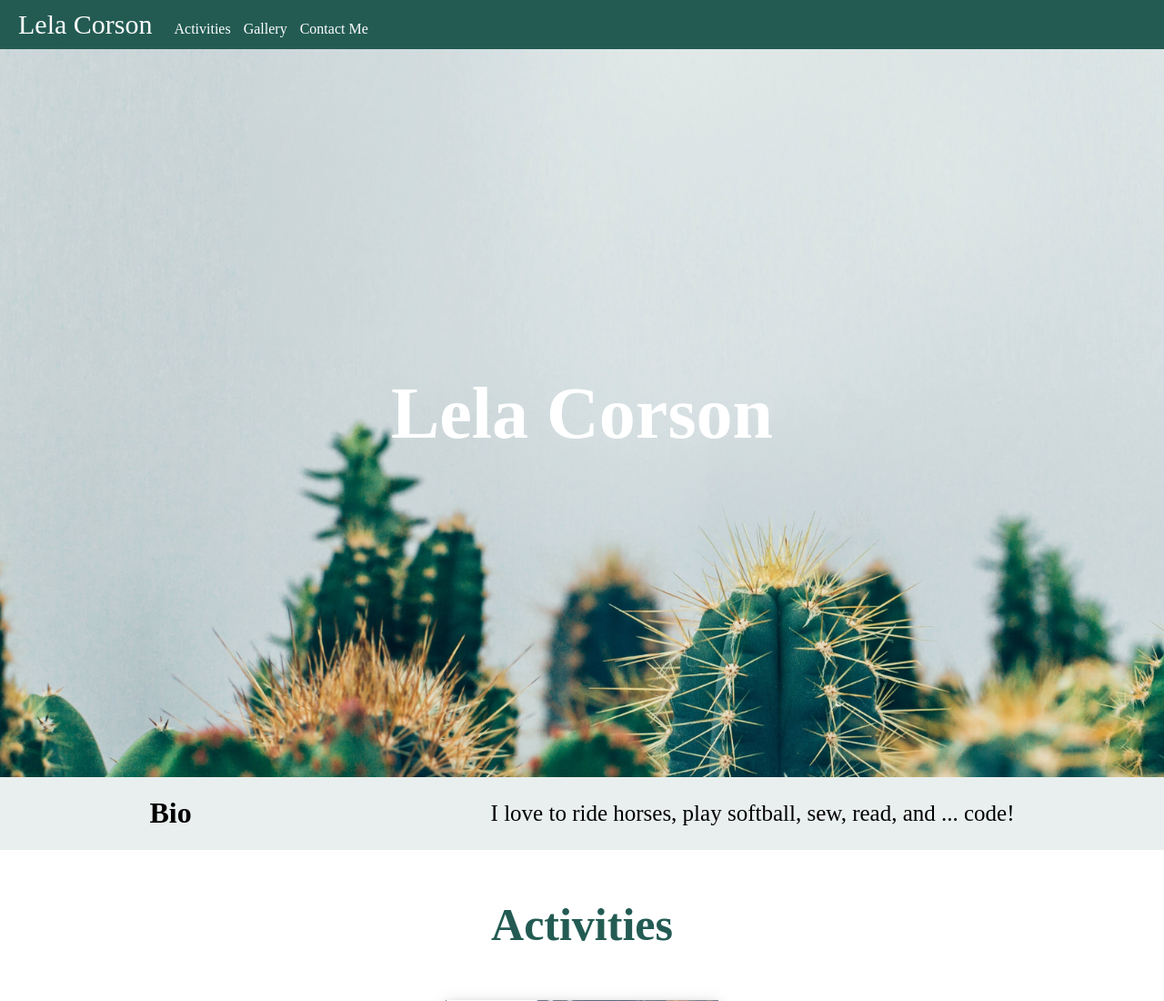
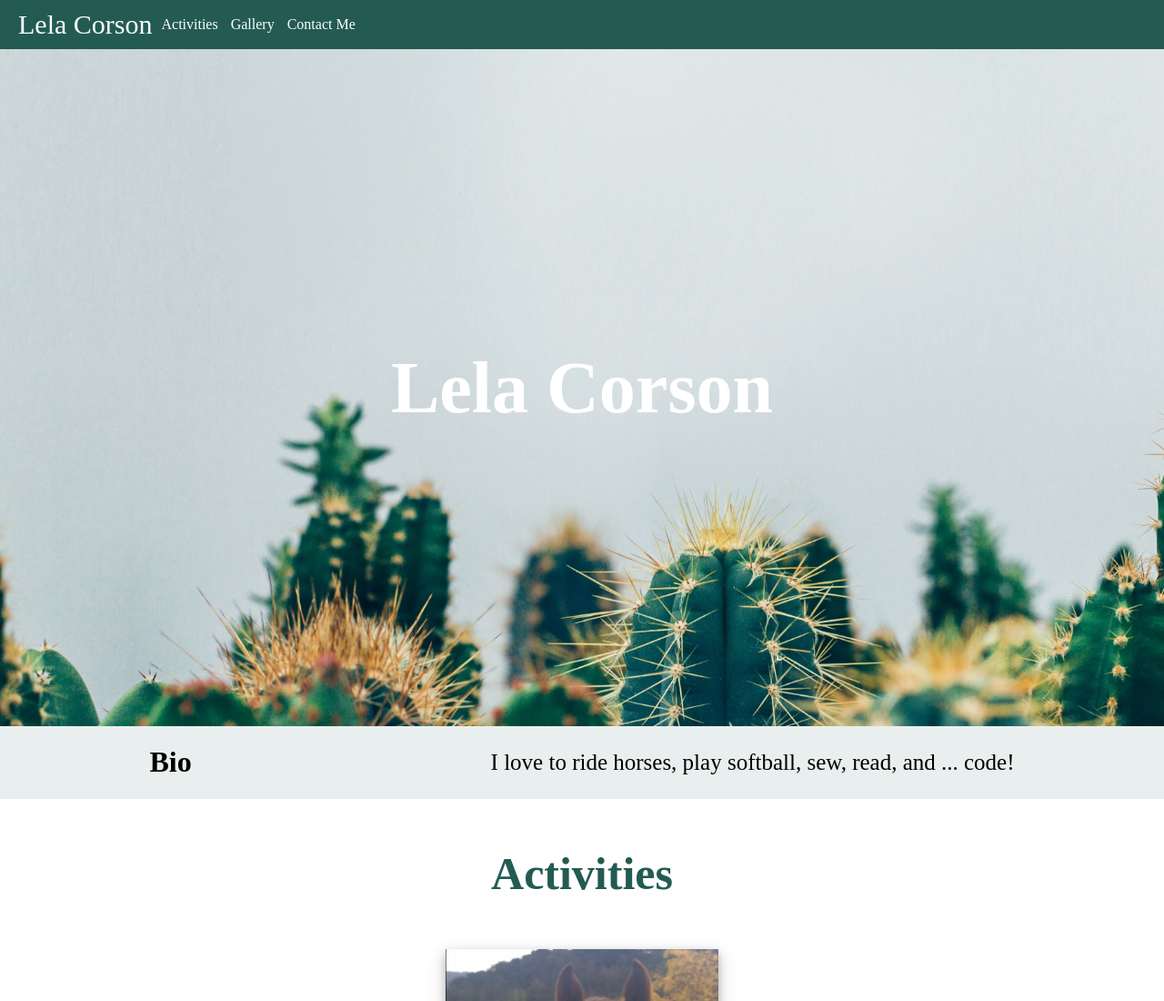
Before and after one commit to lelajcorson/GWC-personal-website-demo, a plain HTML site: page index.html in a window 1280 px wide. Shown: the top 1100 px of the page at 91% size. Drawn offline with Linux system fonts and the light colour scheme; files whose address does not match are found by name.

Commit message:
starting trying to align navbar items in the center

```diff
--- a/index.html
+++ b/index.html
@@ -10,12 +10,17 @@
 
     <body>
         <div class = "nav">
-            <ul>
-                <li><span>Lela Corson</span></li>
-                <li><a href = "#">Activities</a></li>
-                <li><a href = "#">Gallery</a></li>
-                <li><a href = "#">Contact Me</a></li>
-            </ul>
+            <div>
+                <span>Lela Corson</span>
+            </div>
+
+            <div>
+                <ul>
+                    <li><a href = "#">Activities</a></li>
+                    <li><a href = "#">Gallery</a></li>
+                    <li><a href = "#">Contact Me</a></li>
+                </ul>
+            </div>
         </div>
 
         <div class = "banner">
--- a/style.css
+++ b/style.css
@@ -39,6 +39,9 @@ a{
     background-color: #235b53;
     height: auto;
     padding: 10px;
+    display: flex;
+    justify-content: start;
+    align-items: center;
 }
 
 .nav span{
@@ -58,13 +61,13 @@ a{
 .nav li{
     display: inline;
     padding-right: 10px;
-    height: auto;
+    padding-top: 10px;
 }
 
 /* banner */
 .banner{
     display: flex;
-    height: 100vh;
+    height: 93vh;
     width: 100%;
     background-image: url('Assets/succulent2.jpg');
     background-size: cover;
```
